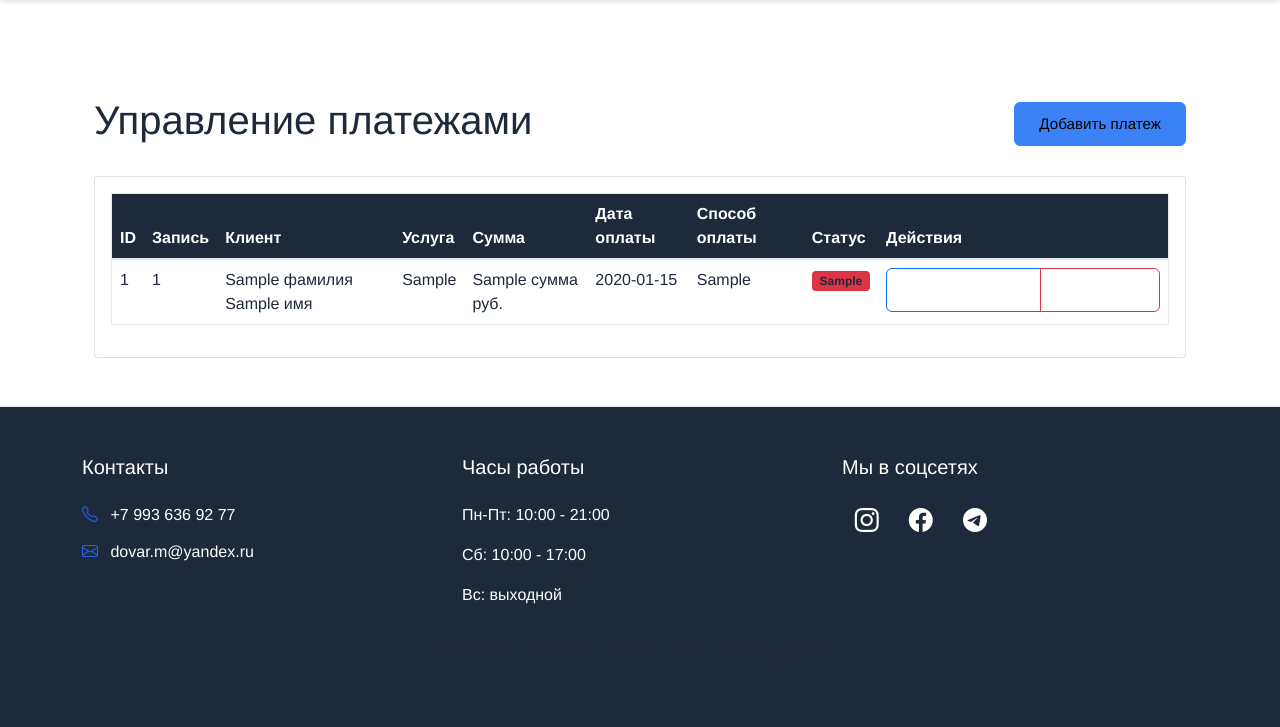
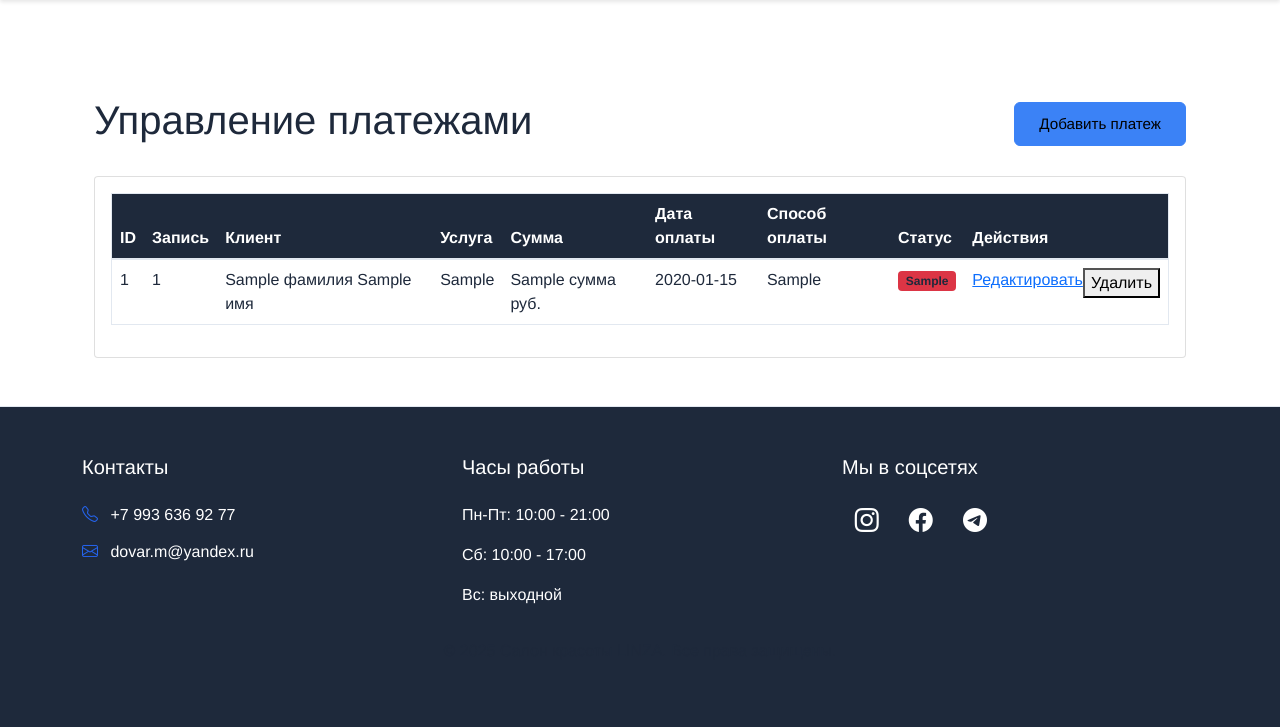
Before and after one commit to LlnZa/hair-salon, a Python web app: template templates/admin/payments.html in a window 1280 px wide. Shown: the part 78-805 px from the top of the page. Run offline with Jinja, Linux system fonts and the light colour scheme; the template is opened without the code that fills it: most values are stand-ins (such as "Sample title", 1, 10 or a date in 2020); some libraries are stand-ins or nearby versions.

Commit message:
Update payments.html

```diff
--- a/templates/admin/payments.html
+++ b/templates/admin/payments.html
@@ -41,8 +41,12 @@
                             </td>
                             <td>
                                 <div class="btn-group">
-                                    <a href="{{ url_for('edit_payment', payment_id=payment.оплата_id) }}" class="btn btn-sm btn-outline-primary">Редактировать</a>
-                                    <button type="button" class="btn btn-sm btn-outline-danger" data-bs-toggle="modal" data-bs-target="#deleteModal{{ payment.оплата_id }}">Удалить</button>
+                                    <a href="{{ url_for('edit_employee', employee_id=employee.сотрудник_id) }}" class="btn-edit">
+                                        <i class="fas fa-edit"></i> Редактировать
+                                    </a>
+                                    <button type="button" class="btn-delete" data-bs-toggle="modal" data-bs-target="#deleteModal{{ employee.сотрудник_id }}">
+                                        <i class="fas fa-trash"></i> Удалить
+                                    </button>
                                 </div>
                             </td>
                         </tr>
@@ -74,7 +78,7 @@
                 <button type="button" class="btn btn-secondary" data-bs-dismiss="modal">Отмена</button>
                 <form action="{{ url_for('delete_payment', payment_id=payment.оплата_id) }}" method="POST" style="display: inline;">
                     <input type="hidden" name="csrf_token" value="{{ csrf_token() }}">
-                    <button type="submit" class="btn btn-danger">Удалить</button>
+                    <button type="submit" class="btn-delete">Удалить</button>
                 </form>
             </div>
         </div>
```
